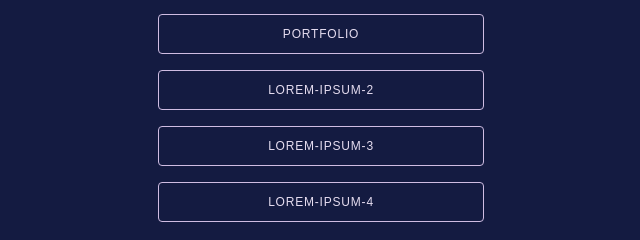
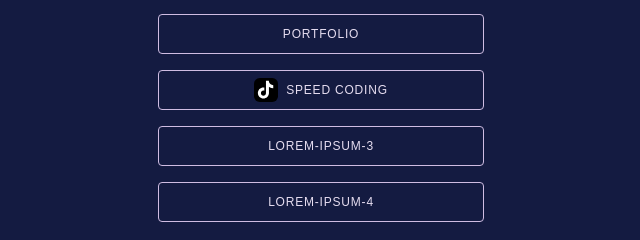
Before and after one commit to hemerson-git/social-tree, a plain HTML site: page docs/index.html in a window 1280 px wide. Shown: the part 358-598 px from the top of the page, 319-959 px from the left. Drawn offline with Linux system fonts and the light colour scheme.

Commit message:
ADD Tiktok/Speed Coding

```diff
--- a/docs/assets/styles.css
+++ b/docs/assets/styles.css
@@ -51,8 +51,13 @@ section.insta {
   align-items: center;
   justify-content: center;
   margin-bottom: 33px;
+}
+
+section.insta a {
   font-weight: 300;
   user-select: none;
+  color: var(--primary-300) !important;
+  text-decoration: none;
 }
 
 section.social {
@@ -102,3 +107,10 @@ a.custom-link:hover {
   background-color: var(--primary-300);
   color: var(--primary-900);
 }
+
+.custom-link img {
+  width: 1.5rem;
+  height: 1.5rem;
+  object-fit: contain;
+  margin-right: 0.5rem;
+}
--- a/docs/index.html
+++ b/docs/index.html
@@ -37,7 +37,9 @@
           alt="Picture of Hemerson Using glasses and with a hand under his chin" />
       </picture>
 
-      <span>@hemerson.oliveira</span>
+      <a href="https://www.instagram.com/hemerson.oliveira" target="_blank" rel="noopener">
+        <span>@hemerson.oliveira</span>
+      </a>
     </section>
 
     <section class="links">
@@ -45,7 +47,11 @@
         Portfolio
       </a>
 
-      <a href="#" class="custom-link">lorem-ipsum-2</a>
+      <a href="#" class="custom-link">
+        <img src="./assets/imgs/tiktok.svg" alt="Tiktok Logo">
+        Speed Coding
+      </a>
+
       <a href="#" class="custom-link">lorem-ipsum-3</a>
       <a href="#" class="custom-link">lorem-ipsum-4</a>
     </section>
```
Also changed, not shown: docs/assets/imgs/tiktok.svg (added).
